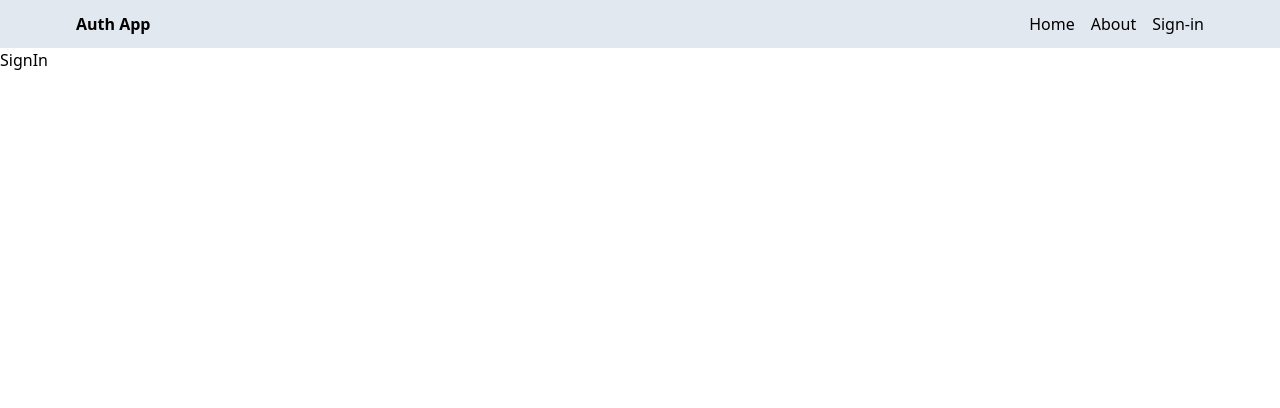
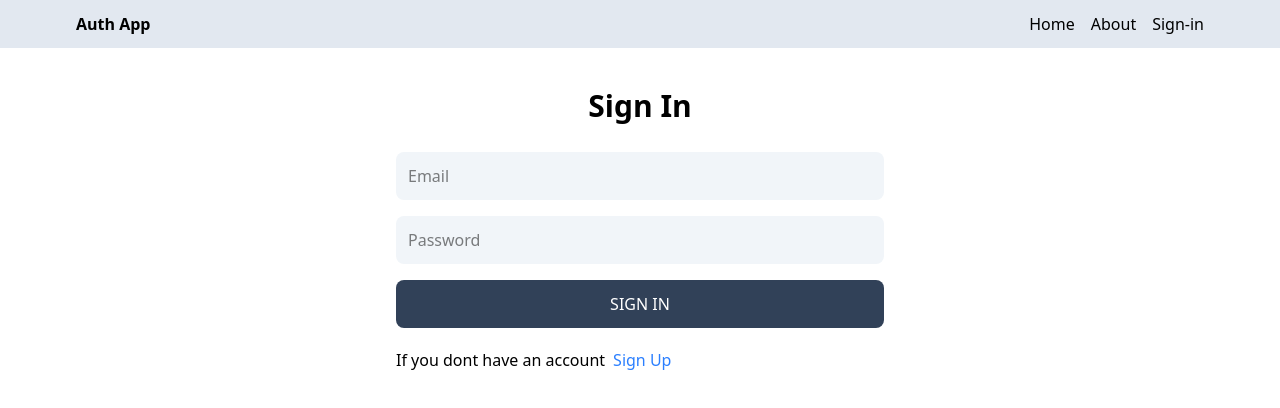
Before and after one commit to zemzemabdelkarim/AuthTutorial, a React (Vite) app in the folder client/: page /sign-in in a window 1280 px wide. Shown: the top 408 px of the page. Built offline with nearby package versions, Linux system fonts and the light colour scheme.

Commit message:
client signin and fix api bugs
complete the client side signin ui and functionality and fix the bachend to send success:true to prevent any bugs in the ui and change the signup to redirect to signin page if the signup was successful

```diff
--- a/client/index.html
+++ b/client/index.html
@@ -3,6 +3,7 @@
   <head>
     <meta charset="UTF-8" />
     <meta name="viewport" content="width=device-width, initial-scale=1.0" />
+    <link rel="shortcut icon" href="#">
     <title>AuthApp</title>
   </head>
   <body>
--- a/client/src/pages/SignIn.jsx
+++ b/client/src/pages/SignIn.jsx
@@ -1,7 +1,83 @@
-import React from 'react'
+import { useState } from "react";
+import { Link, useNavigate } from "react-router-dom";
 
 export default function SignIn() {
+  const [formData, setFormData] = useState({});
+  const [error, setError] = useState(false);
+  const [loading, setLoading] = useState(false);
+  const navigate = useNavigate();
+
+  const handleChange = (e) => {
+    setFormData({ ...formData, [e.target.id]: e.target.value });
+  };
+
+  const handleSubmit = async (e) => {
+    e.preventDefault();
+    try {
+      setLoading(true);
+      setError(false);
+      const res = await fetch("/api/auth/signin", {
+        method: "POST",
+        headers: {
+          "Content-Type": "application/json",
+        },
+        body: JSON.stringify(formData),
+      });
+      const data = await res.json();
+      setLoading(false);
+      //setError(false);
+      console.log(`success = ${data.success}`);
+      console.log(`data = `);
+      console.log(data);
+
+      if (!data.success) {
+        setError(true);
+        return;
+      }
+      console.log(error);
+
+      navigate('/');
+    } catch (error) {
+      setLoading(false);
+      setError(true);
+    }
+  };
+
   return (
-    <div>SignIn</div>
-  )
+    <div className="p-3 max-w-lg mx-auto">
+      <h1 className="text-3xl text-center font-semibold my-7">Sign In</h1>
+      <form onSubmit={handleSubmit} className="flex flex-col gap-4">
+        <input
+          type="email"
+          name="email"
+          id="email"
+          placeholder="Email"
+          className="bg-slate-100 p-3 rounded-lg"
+          onChange={handleChange}
+        />
+        <input
+          type="password"
+          name="password"
+          id="password"
+          placeholder="Password"
+          className="bg-slate-100 p-3 rounded-lg"
+          onChange={handleChange}
+        />
+        <button
+          className="bg-slate-700 text-white p-3 rounded-lg uppercase hover:opacity-95
+        disabled:opacity-80"
+        >
+          {loading ? "Loading..." : "Sign In"}
+        </button>
+      </form>
+      <div className="flex gap-2 mt-5">
+        <p>If you dont have an account</p>
+        <Link to="/sign-up">
+          <span className="text-blue-500">Sign Up</span>
+        </Link>
+      </div>
+      {/*<p className="text-red-700 mt-5">{error && "Something went wrong!"}</p>*/}
+      <p className="text-red-700 mt-5">{error && "Something went wrong!"}</p>
+    </div>
+  );
 }
--- a/client/src/pages/SignUp.jsx
+++ b/client/src/pages/SignUp.jsx
@@ -1,10 +1,12 @@
 import { useState } from "react";
-import { Link } from "react-router-dom";
+import { Link, useNavigate } from "react-router-dom";
 
 export default function SignUp() {
   const [formData, setFormData] = useState({});
   const [error, setError] = useState(false);
   const [loading, setLoading] = useState(false);
+  const navigate = useNavigate();
+
   const handleChange = (e) => {
     setFormData({ ...formData, [e.target.id]: e.target.value });
   };
@@ -26,8 +28,9 @@ export default function SignUp() {
       //setError(false);
       if (!data.success) {
         setError(true);
-        //return;
+        return;
       }
+      navigate('/sign-in');
     } catch (error) {
       setLoading(false);
       setError(true);
```
Also changed, not shown: 1 other file (tests, documents, lock files or other folders).
